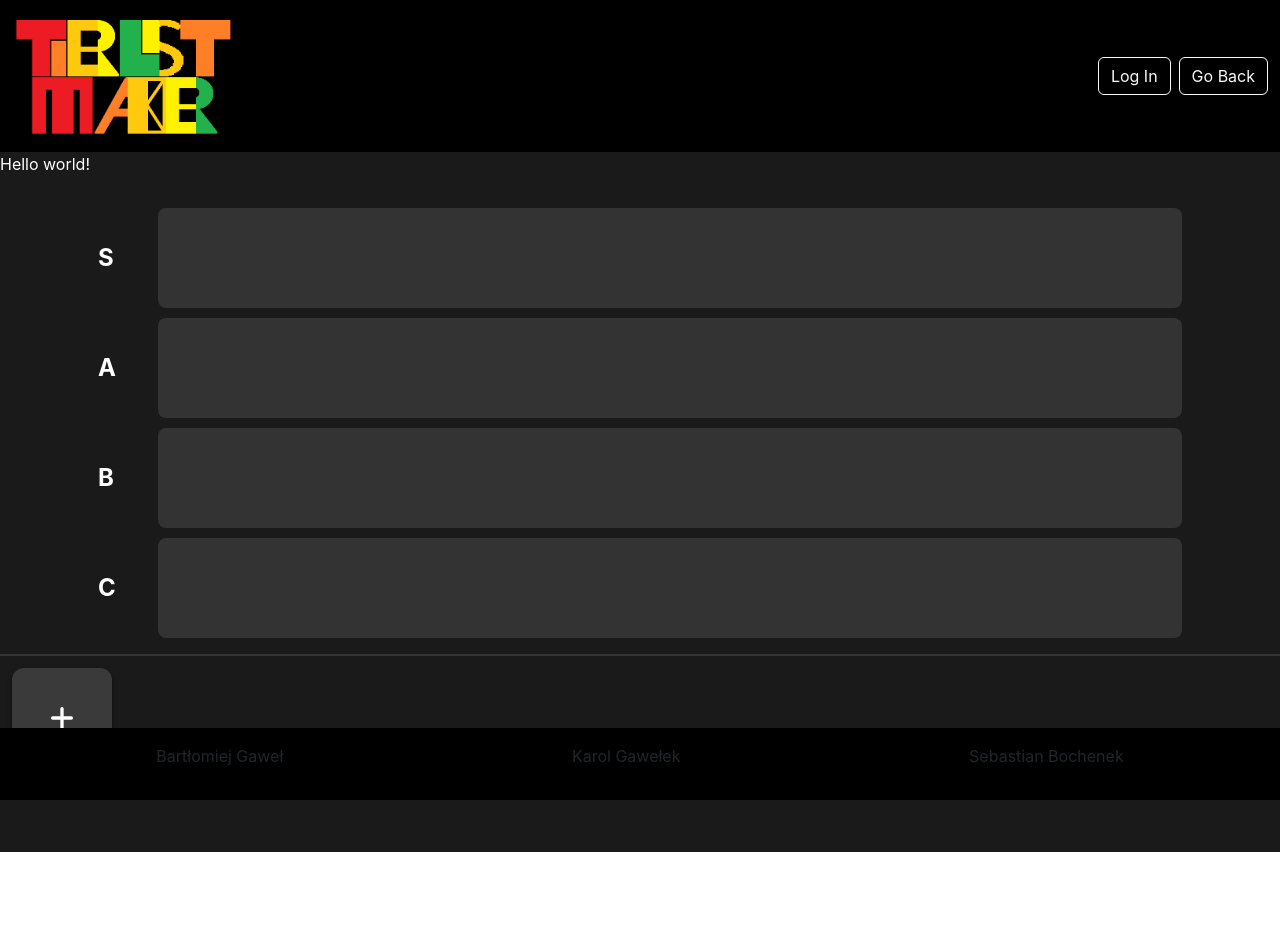
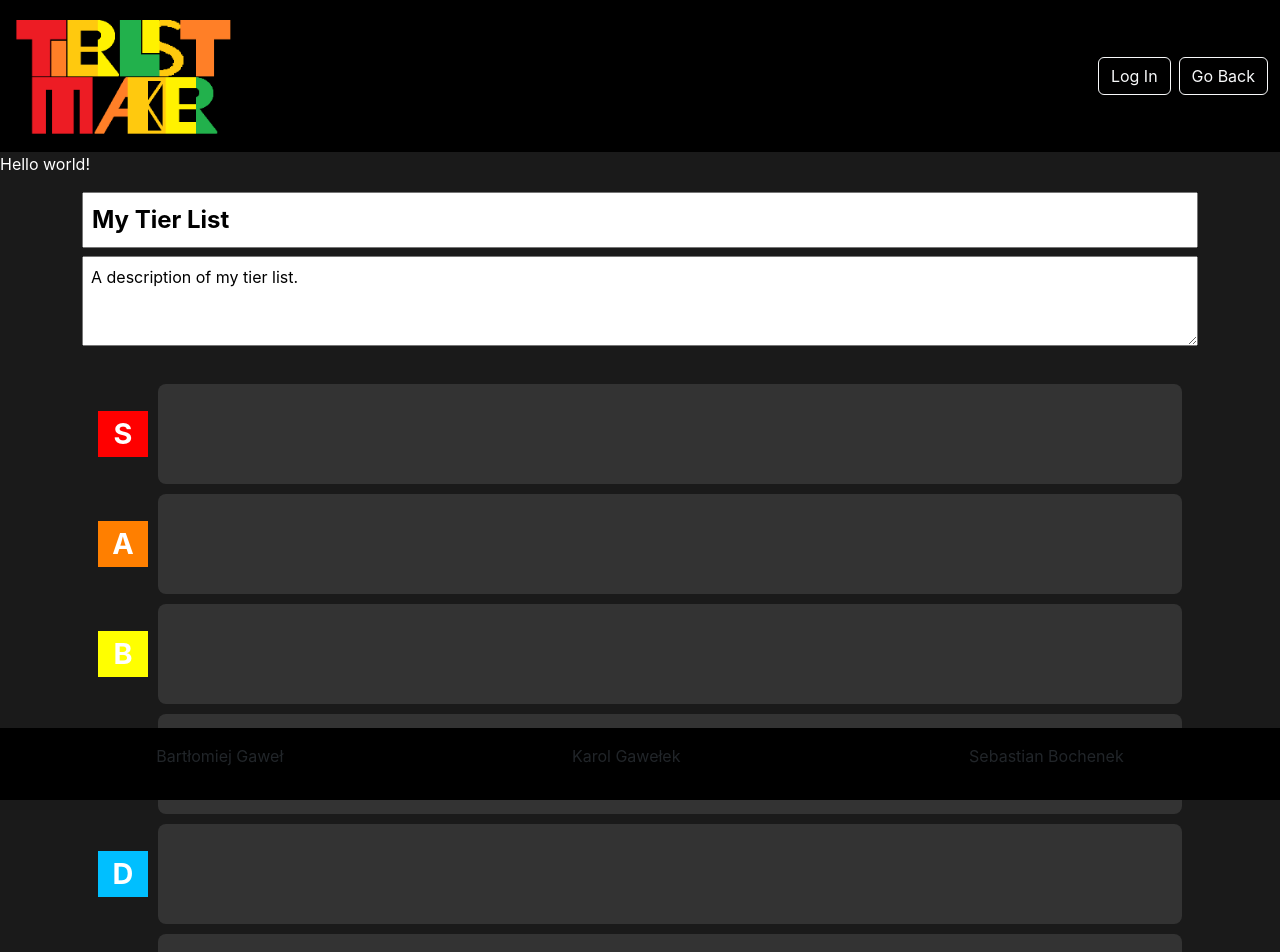
Before and after one commit to FizroN/Tier-List-Maker, a React (Create React App) app in the folder frontend/: page / in a window 1280 px wide. Shown: the top 952 px of the page. Before the commit the page ends 852 px from the top, so only its background shows below. Built offline with nearby package versions, Linux system fonts and the light colour scheme.

Commit message:
Dodałem tytuł, opis, kolorowanie i nazywanie tierów

```diff
--- a/frontend/package.json
+++ b/frontend/package.json
@@ -8,6 +8,7 @@
     "@testing-library/react": "^16.3.0",
     "@testing-library/user-event": "^13.5.0",
     "lucide-react": "^0.524.0",
+    "react-color": "^2.19.3",
     "react-dnd": "^16.0.1",
     "react-dnd-html5-backend": "^16.0.1",
     "react-easy-crop": "^5.4.2",
--- a/frontend/src/App.js
+++ b/frontend/src/App.js
@@ -4,6 +4,8 @@ import './style.css';
 import DragDropArea from './DragDropArea';
 import { DndProvider } from "react-dnd";
 import { HTML5Backend } from "react-dnd-html5-backend";
+import { useAutoScrollWhileDragging } from './useAutoScrollWhileDragging';
+
 
 function App() {
 
@@ -11,8 +13,8 @@ function App() {
 
   const handleAddImage = () => {
     console.log("Clicked + button!");
-    // We'll add upload & crop logic later
   };
+  useAutoScrollWhileDragging(true);
 
   return (
     <DndProvider backend={HTML5Backend}>
@@ -35,6 +37,7 @@ function App() {
       <div className="flex-grow-1 container"></div>
 
         <DragDropArea />
+
       <footer className="footer footer_main py-3">
         <div className="container-fluid d-flex flex-column flex-md-row justify-content-around align-items-center">
           <p>Bartłomiej Gaweł</p>
--- a/frontend/src/DragDropArea.js
+++ b/frontend/src/DragDropArea.js
@@ -10,23 +10,71 @@ export default function DragDropArea() {
   const [trayImages, setTrayImages] = useState([]);
 
   // Tiers holds an order of images per tier name
-  const [tiers, setTiers] = useState({
-    S: [],
-    A: [],
-    B: [],
-    C: [],
-  });
+  const [tiers, setTiers] = useState([
+  { id: 'S', name: 'S', color: '#ff0000', images: [] },
+  { id: 'A', name: 'A', color: '#ff7f00', images: [] },
+  { id: 'B', name: 'B', color: '#ffff00', images: [] },
+  { id: 'C', name: 'C', color: '#00ff00', images: [] },
+  { id: 'D', name: 'D', color: '#00bfff', images: [] },
+  { id: 'F', name: 'F', color: '#8a2be2', images: [] },
+]);
+  const handleAddTier = () => {
+  const newId = `custom-${Date.now()}`; // unique ID
+  const newTier = {
+    id: newId,
+    name: 'New Tier',
+    color: '#cccccc',
+    images: [],
+  };
+  setTiers((prev) => [...prev, newTier]);
+};
+
+    const [title, setTitle] = useState("My Tier List");
+    const [description, setDescription] = useState("A description of my tier list.");
 
   return (
     <>
       <div className="flex-grow-1 container">
       {/* Pass the tier data + setter so your TierRow drop handlers can update both tiers and tray */}
-
+        <div style={{ marginBottom: "1rem" }}>
+  <input
+    type="text"
+    value={title}
+    onChange={(e) => setTitle(e.target.value)}
+    placeholder="Enter tier list title"
+    style={{
+      width: "100%",
+      fontSize: "1.5rem",
+      padding: "0.5rem",
+      marginBottom: "0.5rem",
+      fontWeight: "bold"
+    }}
+  />
+  <textarea
+    value={description}
+    onChange={(e) => setDescription(e.target.value)}
+    placeholder="Enter tier list description"
+    rows={3}
+    style={{
+      width: "100%",
+      padding: "0.5rem",
+      fontSize: "1rem",
+      resize: "vertical"
+    }}
+  />
+</div>
         <TierList
             tiers={tiers}
             setTiers={setTiers}
             setTrayImages={setTrayImages}
         />
+
+        <button
+          className="mt-4 px-4 py-2 bg-blue-500 text-black rounded hover:bg-blue-600"
+          onClick={handleAddTier}
+        >
+          + Add Tier
+        </button>
       </div>
       {/* Pass trayImages + setter so ImageTray can render + remove images */}
       <ImageTray images={trayImages} setImages={setTrayImages} />
--- a/frontend/src/TierList.js
+++ b/frontend/src/TierList.js
@@ -1,44 +1,41 @@
-import React from "react";
+// src/TierList.js
+import React, {useState} from "react";
 import { useDrag, useDrop } from "react-dnd";
+import { SketchPicker } from "react-color";
 import "./TierList.css";
 
 const ItemTypes = { IMAGE: "image" };
 
-function TierItem({ src, index, tierName, moveItem }) {
+// A draggable, sortable image within a tier
+function TierItem({ image, index, tierId, moveItem }) {
   const ref = React.useRef(null);
 
-  // Drop target
+  // Allow reordering within the same tier
   const [, drop] = useDrop({
     accept: ItemTypes.IMAGE,
-    hover(item, monitor) {
-      if (item.fromTray) return;              // only reorder existing items
-      if (item.tierName !== tierName) return; // only reorder within same tier
-
+    hover(item) {
+      if (item.fromTray) return;              // only reorder items already in a tier
+      if (item.tierId !== tierId) return;     // only reorder within this tier
       const dragIndex = item.index;
       const hoverIndex = index;
       if (dragIndex === hoverIndex) return;
-
-      // Move the item
       moveItem(dragIndex, hoverIndex);
-      item.index = hoverIndex; // update the dragged item's index
+      item.index = hoverIndex;
     },
   });
 
-  // Drag source
+  // Make it draggable
   const [{ isDragging }, drag] = useDrag({
     type: ItemTypes.IMAGE,
-    item: { src, index, tierName, fromTray: false },
-    collect: (monitor) => ({
-      isDragging: monitor.isDragging(),
-    }),
+    item:    { image, index, tierId, fromTray: false },
+    collect: (monitor) => ({ isDragging: monitor.isDragging() }),
   });
 
   drag(drop(ref));
-
   return (
     <img
       ref={ref}
-      src={src}
+      src={image.src}
       alt=""
       className="tier-item"
       style={{ opacity: isDragging ? 0.5 : 1 }}
@@ -46,14 +43,14 @@ function TierItem({ src, index, tierName, moveItem }) {
   );
 }
 
+// The list of all tiers
 export default function TierList({ tiers, setTiers, setTrayImages }) {
   return (
     <div className="tierlist-container">
-      {Object.entries(tiers).map(([tierName, items]) => (
+      {tiers.map((tier) => (
         <TierRow
-          key={tierName}
-          tierName={tierName}
-          items={items}
+          key={tier.id}
+          tier={tier}
           setTiers={setTiers}
           setTrayImages={setTrayImages}
         />
@@ -62,70 +59,134 @@ export default function TierList({ tiers, setTiers, setTrayImages }) {
   );
 }
 
-function TierRow({ tierName, items, setTiers, setTrayImages }) {
-  // moveItem for reordering within this tier
+// A single row (tier)
+function TierRow({ tier, setTiers, setTrayImages }) {
+  const { id: tierId, name, color, images } = tier;
+  const [showColorPicker, setShowColorPicker] = useState(false);
+
+  const toggleColorPicker = () => setShowColorPicker((prev) => !prev);
+
+  const changeColor = (newColor) => {
+    setTiers((prev) =>
+      prev.map((t) =>
+        t.id === tierId ? { ...t, color: newColor.hex } : t
+      )
+    );
+  };
+
+  const changeName = (e) => {
+    setTiers((prev) =>
+      prev.map((t) =>
+        t.id === tierId ? { ...t, name: e.target.value } : t
+      )
+    );
+  };
+
+  const deleteTier = () => {
+    setTiers((prev) => prev.filter((t) => t.id !== tierId));
+  };
+  // Reorder within this tier
   const moveItem = (fromIndex, toIndex) => {
-    setTiers((prev) => {
-      const copy = Array.from(prev[tierName]);
+    setTiers((prev) =>
+      prev.map((t) =>
+        t.id === tierId
+          ? {
+              ...t,
+              images: (() => {
+              const copy = [...t.images];
               const [moved] = copy.splice(fromIndex, 1);
               copy.splice(toIndex, 0, moved);
-      return { ...prev, [tierName]: copy };
-    });
+              return copy;
+            })(),
+            }
+          : t
+      )
+    );
   };
 
+  // Handle drops from tray or other tiers
   const [{ isOver }, dropRef] = useDrop({
     accept: ItemTypes.IMAGE,
     drop: (dragged) => {
-     const { src, fromTray, tierName: fromTier, index: fromIndex } = dragged;
+      const { image, fromTray, tierId: fromTier, index: fromIndex } = dragged;
+      const { id, src } = image;
 
-     // 1) From tray → this tier
+      // From tray → this tier
       if (fromTray) {
-       setTiers((prev) => ({
-         ...prev,
-         [tierName]: [...prev[tierName], src],
-       }));
-       setTrayImages((prev) => prev.filter((s) => s !== src));
+  setTiers((prev) =>
+    prev.map((t) =>
+      t.id === tierId ? { ...t, images: [...t.images, image] } : t
+    )
+  );
+  setTrayImages((prev) => prev.filter((img) => img.id !== id));
         return;
       }
 
-     // 2) From another tier → this tier
-     if (!fromTray && fromTier !== tierName) {
+      // From another tier → this tier
+      if (!fromTray && fromTier !== tierId) {
+        setTiers((prev) =>
+          prev.map((t) => {
+            if (t.id === fromTier) {
               // remove from source tier
-       setTiers((prev) => {
-         const srcList = [...prev[fromTier]];
-         srcList.splice(fromIndex, 1);
-
+              const copy = [...t.images];
+              copy.splice(fromIndex, 1);
+              return { ...t, images: copy };
+            }
+            if (t.id === tierId) {
               // add to destination tier
-         const destList = [...prev[tierName], src];
-         return {
-           ...prev,
-           [fromTier]: srcList,
-           [tierName]: destList,
-         };
-       });
+              return { ...t, images: [...t.images, image] };
+            }
+            return t;
+          })
+        );
         return;
       }
-     // else (fromTier === tierName) we handle reorder in hover, so ignore here
+      // Same-tier reorder handled in hover
     },
-    collect: (monitor) => ({
-      isOver: monitor.isOver(),
-    }),
+    collect: (monitor) => ({ isOver: monitor.isOver() }),
   });
 
   return (
     <div className="tier-row">
-      <div className="tier-label">{tierName}</div>
+      <div
+        className="tier-label"
+        style={{ backgroundColor: color, color: "#fff", position: "relative" }}
+        onClick={toggleColorPicker}
+      >
+        <input
+          type="text"
+          value={name}
+          onChange={changeName}
+          style={{
+            background: "transparent",
+            border: "none",
+            color: "#fff",
+            fontWeight: "bold",
+            fontSize: "1.2em",
+            width: "100%",
+            outline: "none",
+            textAlign: "center",
+          }}
+        />
+        {showColorPicker && (
+          <div style={{ position: "absolute", top: "100%", left: 0, zIndex: 5 }}>
+            <SketchPicker color={color} onChange={changeColor} />
+          </div>
+        )}
+      </div>
       <div
         ref={dropRef}
         className="tier-content"
-        style={{ backgroundColor: isOver ? "#444" : undefined }}
+        style={{
+          backgroundColor: isOver ? "#444" : "#333",
+        }}
       >
-        {items.map((src, idx) => (
+        {images.map((img, idx) => (
         <TierItem
-            key={src}
-            src={src}
+          key={img.id}
+          image={img}
           index={idx}
-            tierName={tierName}
+          tierId={tierId}
           moveItem={moveItem}
         />
 ))}
--- /dev/null
+++ b/frontend/src/useAutoScrollWhileDragging.js
@@ -0,0 +1,35 @@
+// src/useAutoScrollWhileDragging.js
+import { useEffect } from "react";
+
+export function useAutoScrollWhileDragging(enabled = true) {
+  useEffect(() => {
+    if (!enabled) return;
+
+    let animationFrame;
+    const threshold = 100; // px from top/bottom edge
+    const scrollSpeed = 15; // px per frame
+
+    const handleMouseMove = (e) => {
+      const { clientY } = e;
+      const windowHeight = window.innerHeight;
+
+      if (clientY < threshold) {
+        animationFrame = requestAnimationFrame(() => {
+          window.scrollBy(0, -scrollSpeed);
+        });
+      } else if (clientY > windowHeight - threshold) {
+        animationFrame = requestAnimationFrame(() => {
+          window.scrollBy(0, scrollSpeed);
+        });
+      } else {
+        cancelAnimationFrame(animationFrame);
+      }
+    };
+
+    window.addEventListener("dragover", handleMouseMove);
+    return () => {
+      cancelAnimationFrame(animationFrame);
+      window.removeEventListener("dragover", handleMouseMove);
+    };
+  }, [enabled]);
+}
```
Also changed, not shown: frontend/src/ImageTray.jsx (+13 -17 lines), frontend/src/handleTiers.js (added), 1 other file (tests, documents, lock files or other folders). Lines whose indentation alone changed are shown as unchanged.
